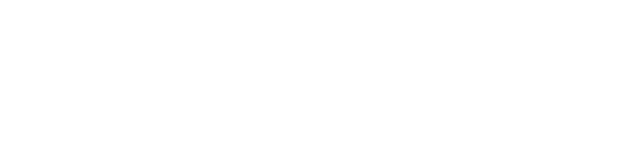
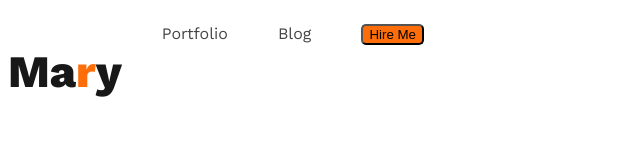
Before and after one commit to morsalinamunmun/web-portfolio, a plain HTML site: page index.html in a window 1280 px wide. Shown: the whole page, without its empty margins (0-640 px from the left). Drawn offline with nearby package versions, Linux system fonts and the light colour scheme.

Commit message:
update commit

```diff
--- a/index.html
+++ b/index.html
@@ -4,9 +4,22 @@
     <meta charset="UTF-8">
     <meta name="viewport" content="width=device-width, initial-scale=1.0">
     <title>Portfolio</title>
+    <link rel="preconnect" href="https://fonts.googleapis.com">
+<link rel="preconnect" href="https://fonts.gstatic.com" crossorigin>
+<link href="https://fonts.googleapis.com/css2?family=Hind:wght@500;600&family=Lato:ital,wght@0,400;0,700;0,900;1,700&family=Noto+Sans+Bengali:wght@400;500;600&family=Open+Sans:ital,wght@0,500;0,600;0,700;1,400;1,800&family=Poppins:wght@600;700&family=Work+Sans:wght@200;300;400;500;600;700;800;900&display=swap" rel="stylesheet">
+<link rel="stylesheet" href="styles/style.css">
 </head>
 <body>
-    <header></header>
+    <header>
+        <nav>
+            <h2 class="nav-title">Ma<span class="main-color">r</span>y</h2>
+            <ul>
+                <li><a href="">Portfolio</a></li>
+                <li><a href="">Blog</a></li>
+                <li><button class="btn-primary">Hire Me</button></li>
+            </ul>
+        </nav>
+    </header>
     <main></main>
     <footer></footer>
 </body>
--- /dev/null
+++ b/styles/style.css
@@ -0,0 +1,40 @@
+/* common share style */
+body{
+    font-family: 'Hind', sans-serif;
+font-family: 'Lato', sans-serif;
+font-family: 'Noto Sans Bengali', sans-serif;
+font-family: 'Open Sans', sans-serif;
+font-family: 'Poppins', sans-serif;
+font-family: 'Work Sans', sans-serif;
+}
+.main-color{
+    color: #FD6E0A;
+}
+.btn-primary{
+    background-color: #FD6E0A;
+    border-radius: 5px;
+}
+
+/* header css */
+.main-color{
+    color: #FD6E0A;
+}
+nav{
+    display: flex;
+}
+.nav-title{
+    font-size: 45px;
+    font-weight: 800;
+    color: #181818;
+}
+nav > ul{
+    display: flex;
+}
+nav li{
+    list-style: none;
+    margin-Right: 50px;
+}
+nav a{
+    text-decoration: none;
+    color: #454545;
+}
```
